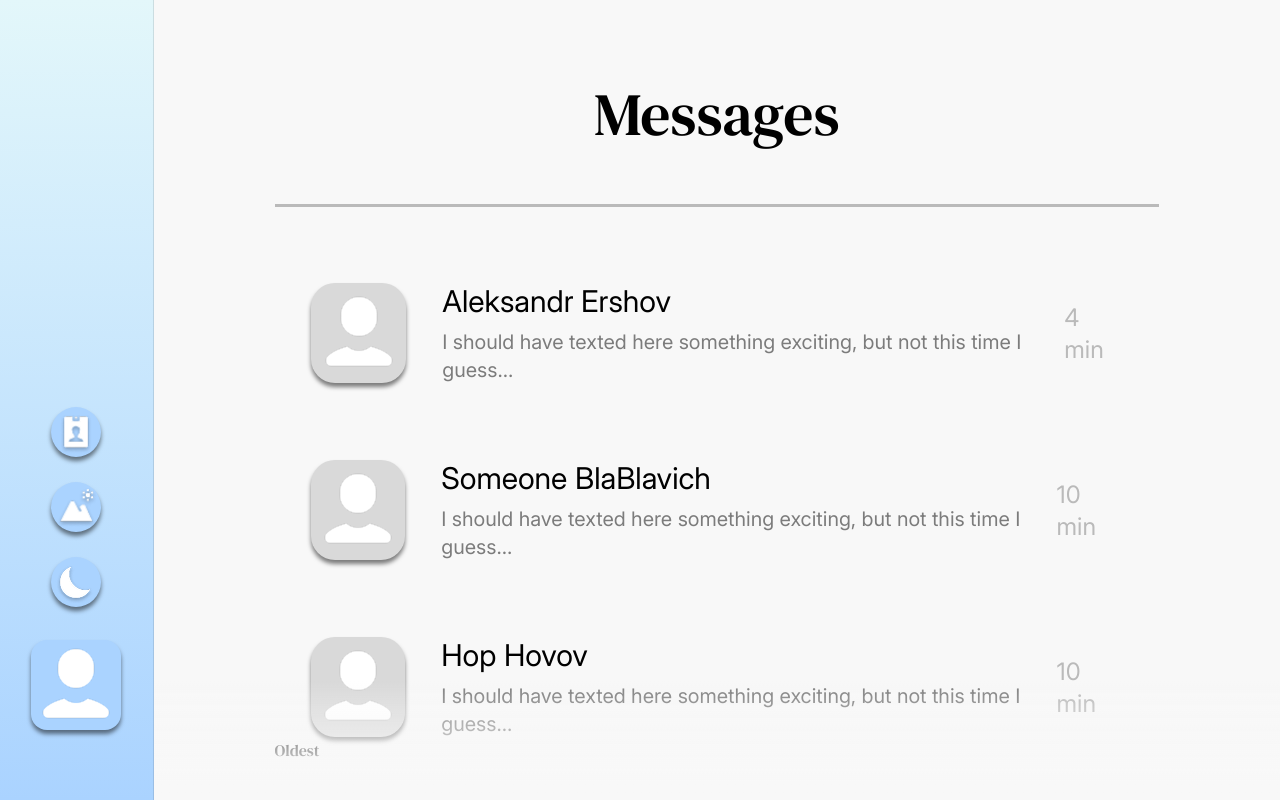
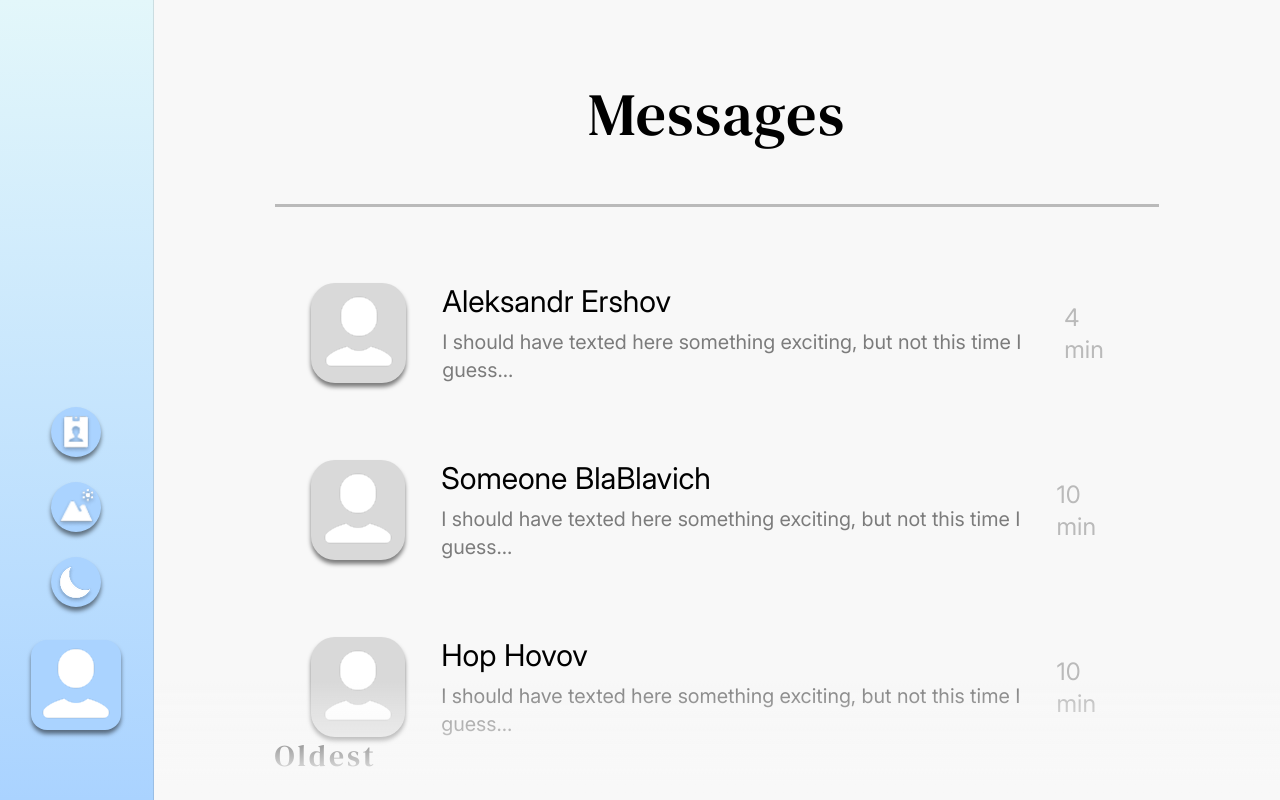
Before and after one commit to AleksandrRise/SkyChat, a React (Vite) app in the folder SkyChat/: page / in a window 1280 px wide. Built offline with nearby package versions, Linux system fonts and the light colour scheme.

Commit message:
Added letter-spacing to the title 'messages' and divider 'oldest'

```diff
--- a/SkyChat/src/components/Chats.tsx
+++ b/SkyChat/src/components/Chats.tsx
@@ -50,7 +50,7 @@ export default function chats({ users }: ChatsProps) {
                 // If there are more than 3 chats, we add a division
                 return (
                     <>
-                        {index === 3 && <div className="font-primary">Oldest</div>}
+                        {index === 3 && <div className="font-primary text-3xl tracking-widest">Oldest</div>}
                         {chatElement(chat)}
                     </>
                 )
--- a/SkyChat/src/pages/HomeScreen/Header.tsx
+++ b/SkyChat/src/pages/HomeScreen/Header.tsx
@@ -3,6 +3,6 @@ export default function Header() {
     return <header>
         <button></button>
         <h1 className="font-primary text-6xl text-center pb-15 border-b-3
-        border-black/25">Messages</h1>
+        border-black/25 tracking-wide">Messages</h1>
     </header>
 }
```
